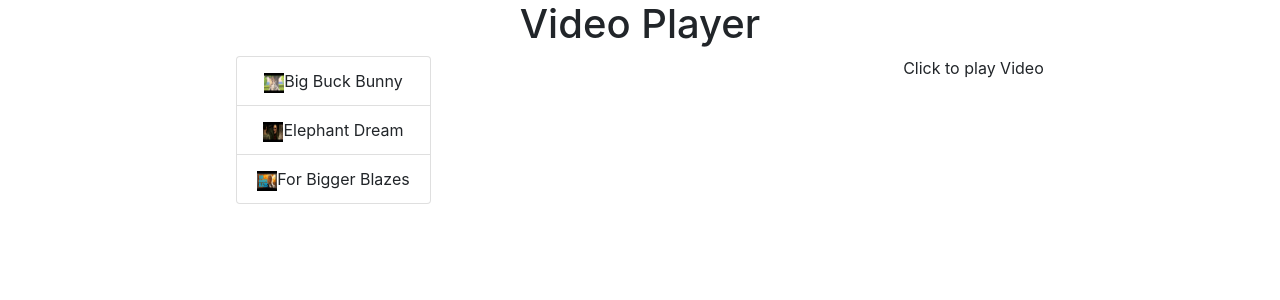
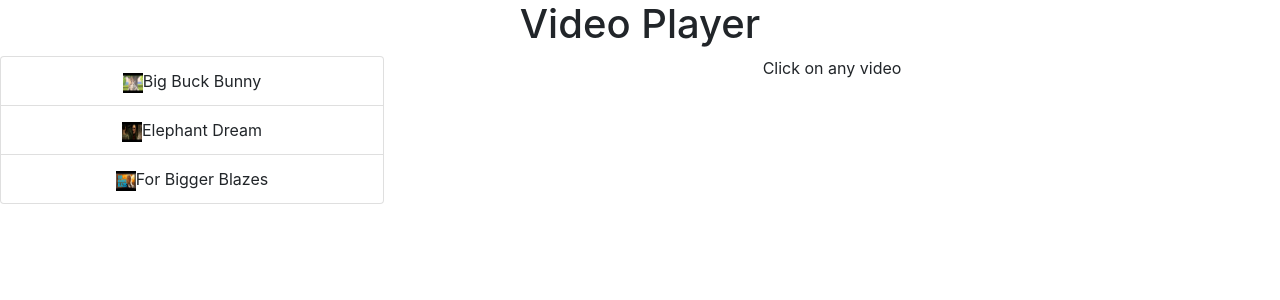
Before and after one commit to PKB2810/simple-video-player, a React (Create React App) app: page / in a window 1280 px wide. Shown: the top 300 px of the page. Built offline with nearby package versions, Linux system fonts and the light colour scheme.

Commit message:
updated UI

```diff
--- a/src/App.tsx
+++ b/src/App.tsx
@@ -8,7 +8,13 @@ const App: React.FC = () => {
   return (
     <div className="App">
       <Header>Video Player</Header>
-      <section style={{ display: 'flex', justifyContent: 'space-around' }}>
+      <section
+        style={{
+          display: 'flex',
+          justifyContent: 'space-around',
+          width: '100%',
+          height: '100%'
+        }}>
         <VideoParent />
       </section>
     </div>
--- a/src/components/VideoParent/VideoList/index.tsx
+++ b/src/components/VideoParent/VideoList/index.tsx
@@ -13,16 +13,17 @@ interface Props {
   videoList: IVideoObject[];
   playVideo: (videoUrl: string) => void;
 }
-interface State{
-    status:boolean;
+interface State {
+  status: boolean;
 }
 
 class VideoList extends React.Component<Props, State> {
-    state:State ={
-        status:false
-        }
+  state: State = {
+    status: false
+  };
   render() {
     return (
+      <section style={{ width: '30%', height: '100%' }}>
         <ListGroup>
           {this.props.videoList.map(video => {
             return (
@@ -33,6 +34,7 @@ class VideoList extends React.Component<Props, State> {
             );
           })}
         </ListGroup>
+      </section>
     );
   }
 }
--- a/src/components/VideoParent/VideoPlayer/index.tsx
+++ b/src/components/VideoParent/VideoPlayer/index.tsx
@@ -14,6 +14,9 @@ interface State {
   volume: number;
   autoPlay: boolean;
   videoEnded: boolean;
+  showControls: boolean;
+  mouseX:any;
+  mouseY:any;
 }
 
 class VideoPlayer extends React.Component<Props, State> {
@@ -30,11 +33,16 @@ class VideoPlayer extends React.Component<Props, State> {
   state: State = {
     volume: 0.5,
     autoPlay: false,
-    videoEnded: false
+    videoEnded: false,
+    showControls: false,
+    mouseX:0,
+    mouseY:0
   };
   componentDidMount() {
     if (!this.video.current) return;
     else {
+      this.video.current.minutes=0;
+      this.video.current.seconds=0;
       if (this.props.currentVideo.status) {
         this.video.current.play();
       } else {
@@ -59,7 +67,10 @@ class VideoPlayer extends React.Component<Props, State> {
     if (e.target.type === 'range') {
       this.props.changeCurrentTime(this.slider.current.value); //set current time to slider value so as it reflects in slider
       this.video.current.currentTime = this.slider.current.value; //play video from current time set
+      this.video.current.minutes = Math.floor( parseFloat(this.video.current.currentTime) /60);
+      this.video.current.seconds = (parseFloat(this.video.current.currentTime)- this.video.current.minutes * 60).toFixed(0);
     } else {
+      if (!this.slider.current) return;
       if (
         this.video.current.currentTime.toString() ===
         this.slider.current.max.toString()
@@ -69,6 +80,8 @@ class VideoPlayer extends React.Component<Props, State> {
         this.props.toggleStatus();
       } else {
         this.props.changeCurrentTime(this.video.current.currentTime); //update current time so as to reflect in slider
+        this.video.current.minutes = Math.floor( parseFloat(this.video.current.currentTime) /60);
+        this.video.current.seconds = (parseFloat(this.video.current.currentTime)- this.video.current.minutes * 60).toFixed(0);;
       }
     }
   };
@@ -96,6 +109,7 @@ class VideoPlayer extends React.Component<Props, State> {
     this.props.changeCurrentTime(this.slider.current.value); //set current time to slider value so as it reflects in slider
     this.video.current.currentTime = this.slider.current.value; //play video from current time set
   };
+
   skipBackBy30Sec = () => {
     this.slider.current.value =
       parseFloat(this.slider.current.value) - 30 <
@@ -109,14 +123,28 @@ class VideoPlayer extends React.Component<Props, State> {
   goFullScreen = () => {
     this.video.current.webkitEnterFullscreen();
   };
+
+  setShowControls = (e:any) => {
+        this.setState({
+          showControls:!this.state.showControls
+      });
+  };
   render() {
     if (this.props.currentVideo.source.trim() !== '') {
       return (
         <>
-          <div style={{ display: 'flex', flexDirection: 'column' }}>
+          <div
+            style={{
+              display: 'flex',
+              flexDirection: 'column',
+              width: '70%',
+              height: '100%'
+            }}>
+            <div style={{ width: '100%' }}>
+              <div style={{ width: '100%' }} onClick={this.setShowControls}>
                 <video
-              width="500px"
-              height="200px"
+                  width="100%"
+                  height="100%"
                   src={this.props.currentVideo.source}
                   ref={this.video}
                   onCanPlay={e => {
@@ -125,6 +153,9 @@ class VideoPlayer extends React.Component<Props, State> {
                   }}
                   onTimeUpdate={e => this.setCurrentTime(e)}
                 />
+              </div>
+              {this.state.showControls && (
+                <div style={{ position: 'absolute', top: '50%', left: '50%' }}>
                   {this.props.currentVideo.status ? (
                     <>
                       <div>
@@ -132,10 +163,13 @@ class VideoPlayer extends React.Component<Props, State> {
                           Play Previous
                         </button>
                         <button onClick={this.props.toggleStatus}>Pause</button>
-                  <button onClick={this.props.playNextVideo}>Play Next</button>
+                        <button onClick={this.props.playNextVideo}>
+                          Play Next
+                        </button>
                       </div>
 
                       <div className="slidecontainer">
+                      <span>{this.video.current.minutes + ':' +  this.video.current.seconds}</span>
                         <input
                           type="range"
                           ref={this.slider}
@@ -147,6 +181,7 @@ class VideoPlayer extends React.Component<Props, State> {
                         />
                       </div>
                       <div className="volumeSlider">
+                      <span>Volume:</span>
                         <input
                           type="range"
                           ref={this.volumeSlider}
@@ -172,10 +207,13 @@ class VideoPlayer extends React.Component<Props, State> {
                           Play Previous
                         </button>
                         <button onClick={this.props.toggleStatus}>Play</button>
-                  <button onClick={this.props.playNextVideo}>Play Next</button>
+                        <button onClick={this.props.playNextVideo}>
+                          Play Next
+                        </button>
                       </div>
 
                       <div className="slidecontainer">
+                      <span>{this.video.current.minutes + ':' +  this.video.current.seconds}</span>
                         <input
                           type="range"
                           min="0"
@@ -188,6 +226,7 @@ class VideoPlayer extends React.Component<Props, State> {
                         />
                       </div>
                       <div className="volumeSlider">
+                      <span>Volume:</span>
                         <input
                           type="range"
                           ref={this.volumeSlider}
@@ -202,13 +241,29 @@ class VideoPlayer extends React.Component<Props, State> {
                         <button onClick={this.skipForwardBy30Sec}>+30</button>
                         <button onClick={this.skipBackBy30Sec}>-30</button>
                       </div>
+                      <div>
+                        <button onClick={this.goFullScreen}>Fullscreen</button>
+                      </div>
                     </>
                   )}
+                </div>
+              )}
+            </div>
           </div>
         </>
       );
     }
-    return <>Click to play Video</>;
+    return (
+      <div
+        style={{
+          display: 'flex',
+          flexDirection: 'column',
+          width: '70%',
+          height: '100%'
+        }}>
+        Click on any video
+      </div>
+    );
   }
 }
 export default VideoPlayer;
--- a/src/components/VideoParent/index.tsx
+++ b/src/components/VideoParent/index.tsx
@@ -134,7 +134,13 @@ class VideoParent extends React.Component<any, State> {
   };
   render() {
     return (
-      <>
+      <section
+        style={{
+          width: '100%',
+          height: '100%',
+          display: 'flex',
+          justifyContent: 'space-around'
+        }}>
         <VideoList
           videoList={this.state.videoList}
           playVideo={this.playVideo}
@@ -147,7 +153,7 @@ class VideoParent extends React.Component<any, State> {
           playPreviousVideo={this.playPreviousVideo}
           playNextVideo={this.playNextVideo}
         />
-      </>
+      </section>
     );
   }
 }
--- a/src/index.css
+++ b/src/index.css
@@ -5,6 +5,13 @@ body {
     sans-serif;
   -webkit-font-smoothing: antialiased;
   -moz-osx-font-smoothing: grayscale;
+}
+html,
+body,
+#root,
+.App {
+  width: 100%;
+  height: 100%;
 }
 
 code {
```
Lines whose indentation alone changed are shown as unchanged.
